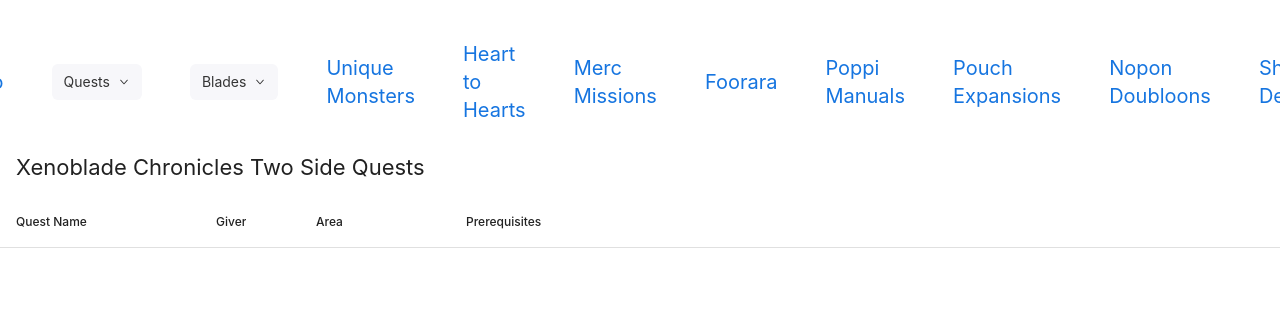
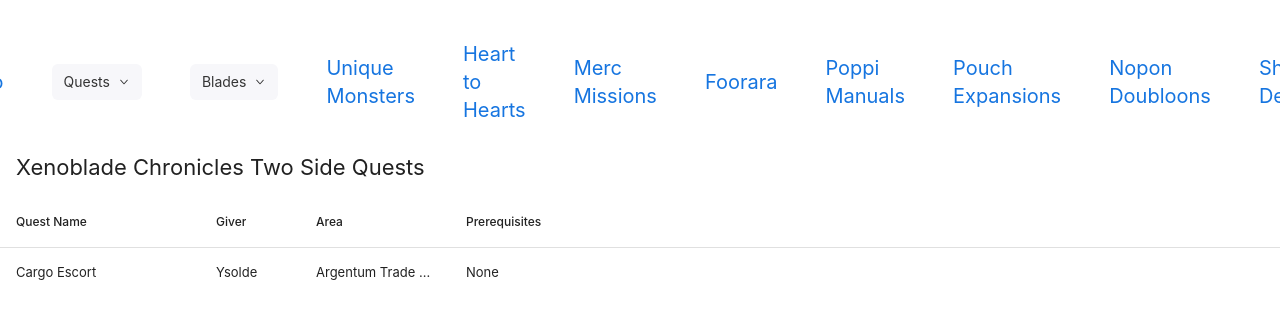
Before and after one commit to Sniffin3083/project-zohar, a React (Create React App) app: page /xeno2/quests/standard in a window 1280 px wide. Shown: the top 318 px of the page. Built offline with nearby package versions, Linux system fonts and the light colour scheme.

Commit message:
Added First Bit Of Data

```diff
--- a/src/data/XC2/SQuestsData.js
+++ b/src/data/XC2/SQuestsData.js
@@ -1,5 +1,9 @@
 export default [
     {
-
-    }
+        name: "Cargo Escort",
+        area: "Argentum Trade Guild (Central Exchange)",
+        giver: "Ysolde",
+        prerequisites: "None",
+        uid: "sq_cargoEscort"
+    },
 ]
```
